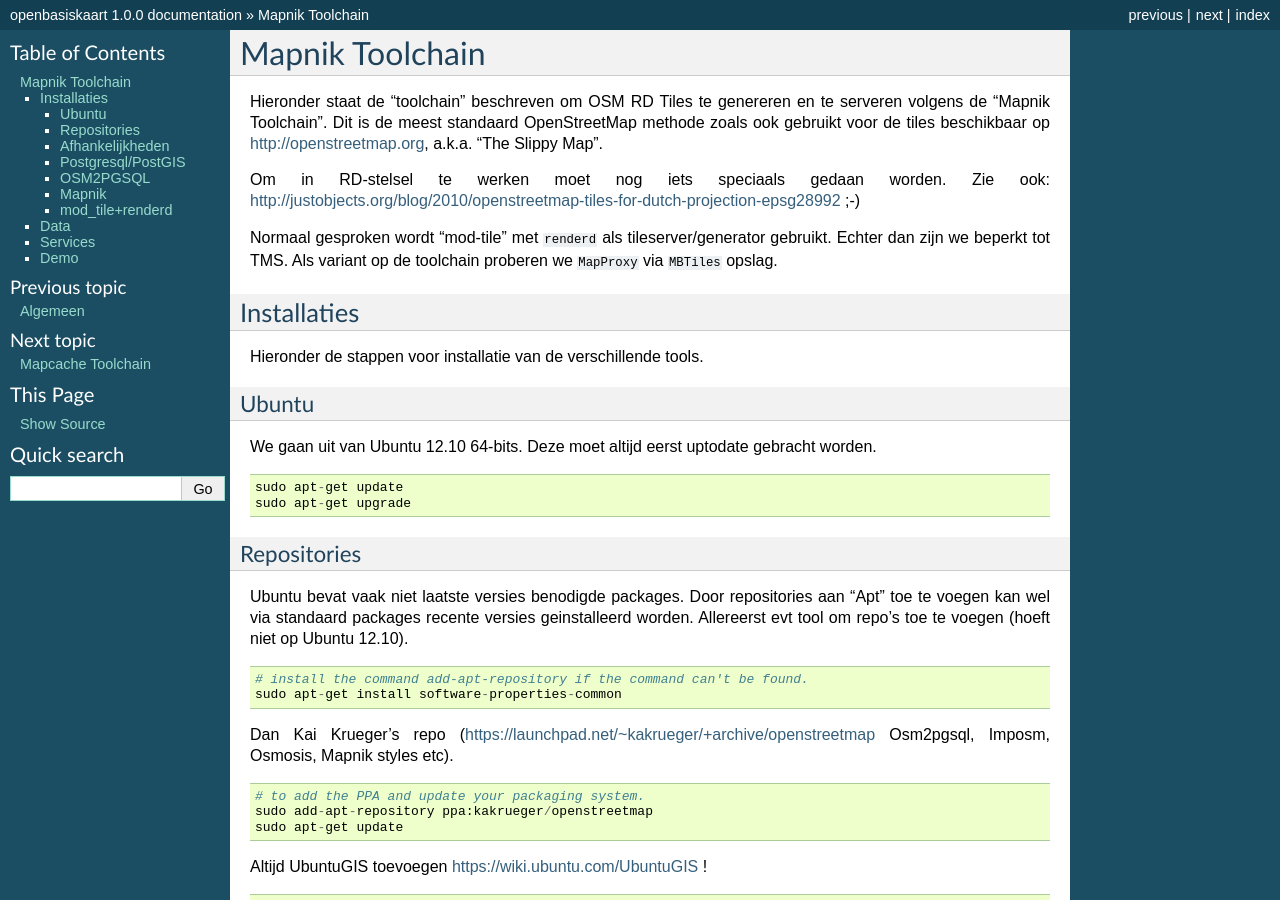
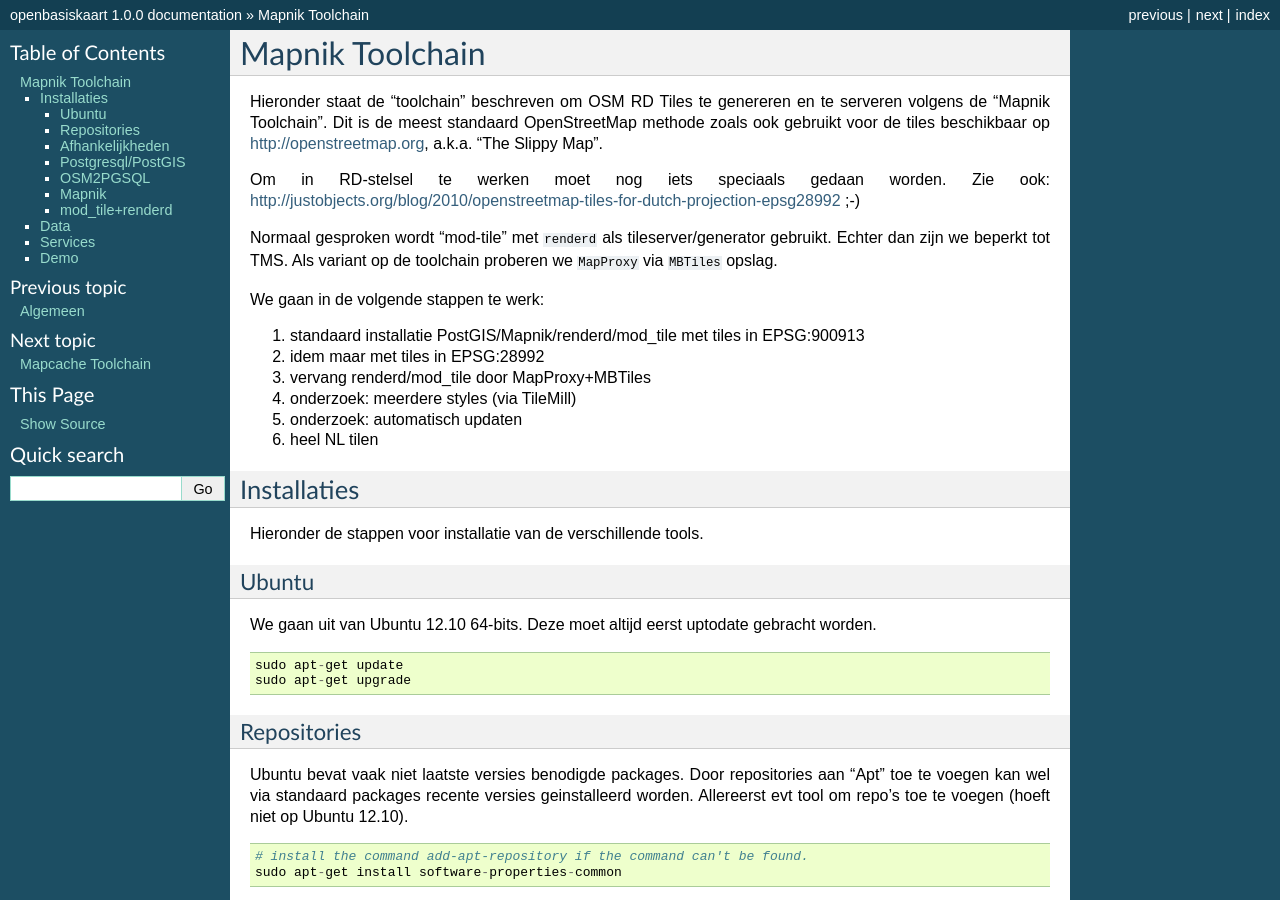
Before and after one commit to opengeogroep/openbasiskaart, a Sphinx documentation site: the page built from docs/source/mapnik-toolchain.rst, in a window 1280 px wide and 900 px high. Built offline with Sphinx 7.4.7, drawn with Linux system fonts in a browser that asks for light colours; some of the changed text lies outside the part shown.

Commit message:
stappenplan toevoegen

```diff
--- a/docs/source/mapnik-toolchain.rst
+++ b/docs/source/mapnik-toolchain.rst
@@ -14,6 +14,15 @@ Zie ook: http://justobjects.org/blog/2010/openstreetmap-tiles-for-dutch-projecti
 Normaal gesproken wordt "mod-tile" met ``renderd`` als tileserver/generator gebruikt.
 Echter dan zijn we beperkt tot TMS.
 Als variant op de toolchain proberen we ``MapProxy`` via ``MBTiles`` opslag.
+
+We gaan in de volgende stappen te werk:
+
+1. standaard installatie PostGIS/Mapnik/renderd/mod_tile met tiles in EPSG:900913
+2. idem maar met tiles in EPSG:28992
+3. vervang renderd/mod_tile door MapProxy+MBTiles
+4. onderzoek: meerdere styles (via TileMill)
+5. onderzoek: automatisch updaten
+6. heel NL tilen
 
 Installaties
 ============
@@ -127,7 +136,7 @@ Zie ook http://wiki.openstreetmap.org/wiki/Osm2pgsql ::
     # install the osm2pgsql package.
     sudo apt-get install osm2pgsql
 
-Installeert: osm2pgsql (0.81.0-1~quantal3). NB Dit is de juiste versie voor 64-bit ID ondersteuning.
+Installeert: ``osm2pgsql (0.81.0-1~quantal3)``. NB Dit is de juiste versie voor 64-bit ID ondersteuning.
 Zie http://web.archiveorange.com/archive/v/wQWIb2eq6T9IKbr4XkWx.
 
 Mapnik
```
